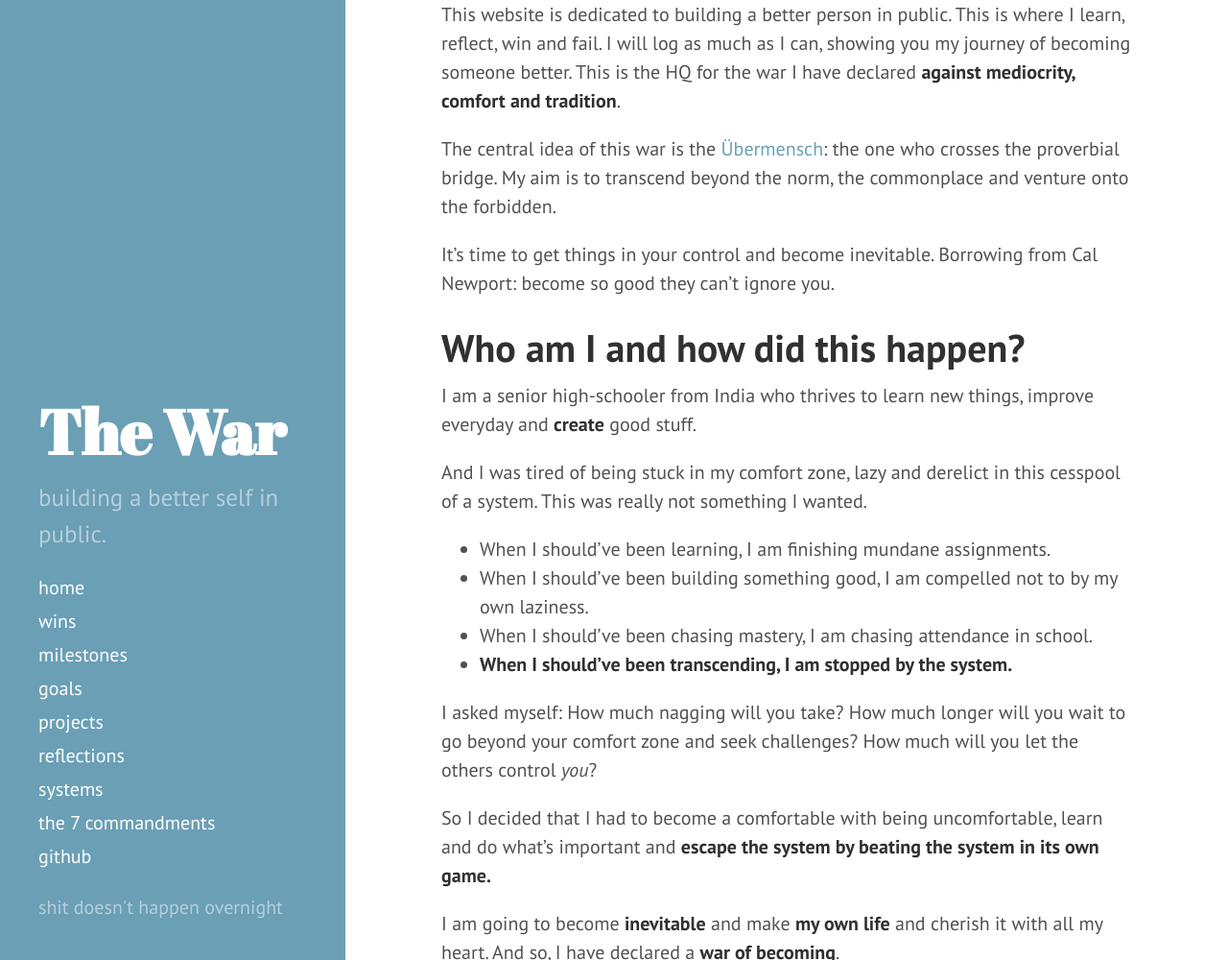
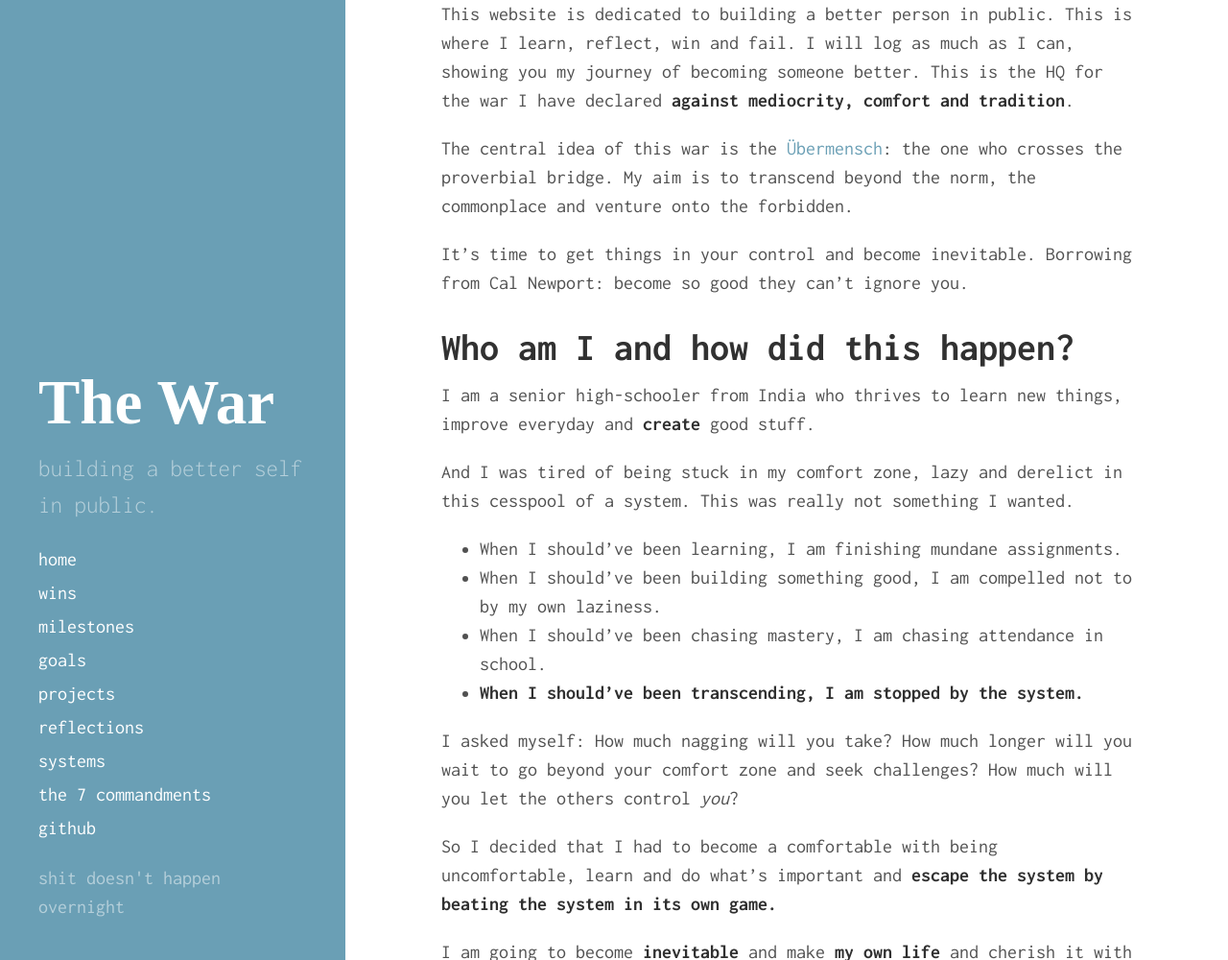
Before and after one commit to moiSentineL/war-of-becoming, a Jekyll site: the page built from index.md, in a window 1280 px wide and 1400 px high. Shown: the part 400-1400 px from the top of the window at 96% size. Built offline with Jekyll 4.4.1, drawn with Linux system fonts in a browser that asks for light colours.

Commit message:
meta: update style and fonts

```diff
--- a/_config.yml
+++ b/_config.yml
@@ -44,4 +44,4 @@ author:
 paginate:         5
 
 github:
-  repo:           https://github.com/moisentinel/
+  repo:           https://github.com/moisentinel/war-of-becoming/
--- a/_includes/head.html
+++ b/_includes/head.html
@@ -5,6 +5,9 @@
 
   <!-- Enable responsiveness on mobile devices-->
   <meta name="viewport" content="width=device-width, initial-scale=1.0, maximum-scale=1">
+  <meta name="author" content="Nibir Sankar">
+  <meta name="copyright" content="Nibir Sankar">
+  <meta name="description" content="{{ site.description }}">
 
   <title>
     {% if page.title == "Home" %}
@@ -18,8 +21,12 @@
   <link rel="stylesheet" href="{{ site.baseurl }}/public/css/poole.css">
   <link rel="stylesheet" href="{{ site.baseurl }}/public/css/syntax.css">
   <link rel="stylesheet" href="{{ site.baseurl }}/public/css/hyde.css">
-  <link rel="stylesheet" href="http://fonts.googleapis.com/css?family=PT+Sans:400,400italic,700|Abril+Fatface">
-
+  <!--
+  <link rel="stylesheet" href="http://fonts.googleapis.com/css2?family=Inconsolata:wdth,wght@90,200..900;100,200..900|PT+Sans:400,400italic,700|Abril+Fatface">
+  -->
+  <link rel="preconnect" href="https://fonts.googleapis.com">
+  <link rel="preconnect" href="https://fonts.gstatic.com" crossorigin>
+  <link href="https://fonts.googleapis.com/css2?family=Inconsolata:wdth,wght@90,200..900&display=swap|Abril+Fatface" rel="stylesheet">
   <!-- Icons -->
   <link rel="apple-touch-icon-precomposed" sizes="144x144" href="{{ site.baseurl }}/public/apple-touch-icon-144-precomposed.png">
                                  <link rel="shortcut icon" href="{{ site.baseurl }}/public/favicon.ico">
--- a/public/css/hyde.css
+++ b/public/css/hyde.css
@@ -32,7 +32,7 @@
  */
 
 html {
-  font-family: "PT Sans", Helvetica, Arial, sans-serif;
+  font-family: "Inconsolata", Helvetica, Arial, sans-serif;
 }
 @media (min-width: 48em) {
   html {
```
